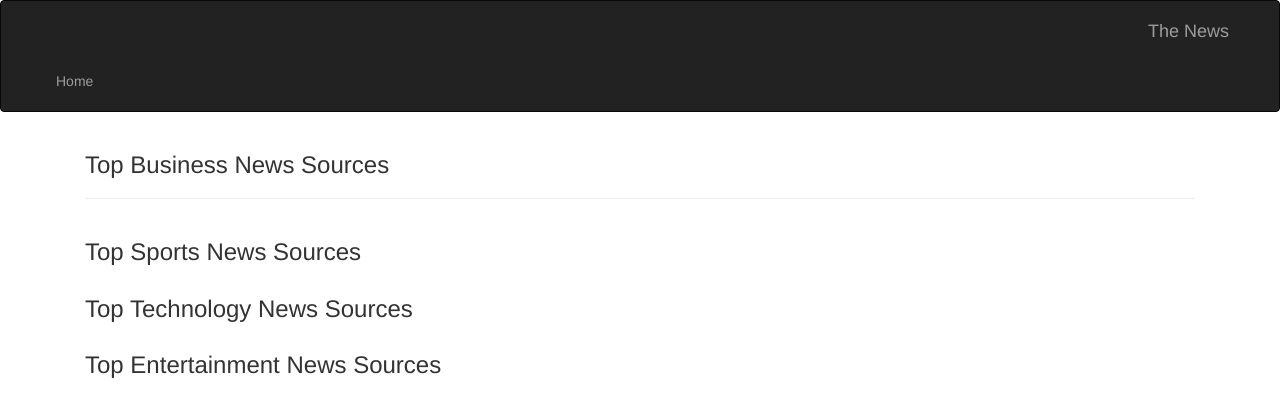
After one commit to rosa1-maker/The-news, a Flask app: template app/templates/index.html in a window 1280 px wide. The commit adds this page. Shown: the top 417 px of the page. Run offline with Flask 2, Linux system fonts and the light colour scheme; the template is opened without the code that fills it, so the values that code supplies are empty; some libraries are stand-ins or nearby versions.

Commit message:
removed bugs

```diff
--- a/app/main/errors.py
+++ b/app/main/errors.py
@@ -6,4 +6,4 @@ def four_Ow_four(error):
     '''
     Function to render the 404 error page
     '''
-    return render_template('f	# news = get_news()ourOwfour.html'),404
+    return render_template('fourOwfour.html'),404
--- a/app/main/views.py
+++ b/app/main/views.py
@@ -14,7 +14,7 @@ def index():
 	entertainment_news = get_news('entertainment')
 	title = "News Highlighter"
 
-	return render_template('index.html', news =news,sports_news = sports_sources,technology_news = technology_news,entertainment_news = entertainment_news)
+	return render_template('index.html', news=news,sports_news = sports_news,technology_news = technology_news,entertainment_news = entertainment_news)
 
 
 @main.route('/news/<id>')
@@ -25,4 +25,4 @@ def articles(id):
 	articles = get_articles(id)
 	title = f'News | {id}'
 
-	return render_template('articles.html',title= title,articles = articles)
+	return render_template('news-articles.html',title= title,articles = articles)
--- a/app/models.py
+++ b/app/models.py
@@ -5,7 +5,6 @@ class News:
 
     def __init__(self, id,name,description,url,category,country,language):
         self.id =id
-        self.title = title
         self.name =name
         self.description = description
         self.url = url
--- a/app/index.html
+++ b/app/templates/base.html
@@ -6,8 +6,15 @@
     <meta http-equiv="X-UA-Compatible" content="ie=edge">
     <title>Document</title>
     <link href="https://fonts.googleapis.com/css?family=Merriweather|Roboto+Condensed&display=swap" rel="stylesheet">
+    <link rel="stylesheet" href="https://stackpath.bootstrapcdn.com/bootstrap/4.3.1/css/bootstrap.min.css" integrity="sha384-ggOyR0iXCbMQv3Xipma34MD+dH/1fQ784/j6cY/iJTQUOhcWr7x9JvoRxT2MZw1T" crossorigin="anonymous">
+
+
 </head>
 <body>
-    <h1><span>T</span>HE <span>N</span>EWS</h1>
+    {% extends 'bootstrap/base.html'%}
+<!-- Navbar block  -->
+{% block navbar %}
+    {% include 'navbar.html' %}
+{% endblock %}
 </body>
 </html>
--- /dev/null
+++ b/app/templates/index.html
@@ -0,0 +1,42 @@
+<!DOCTYPE html>
+<html lang="en">
+<head>
+    <meta charset="UTF-8">
+    <meta name="viewport" content="width=device-width, initial-scale=1.0">
+    <meta http-equiv="X-UA-Compatible" content="ie=edge">
+    <title>Document</title>
+    <link rel="stylesheet" href="https://stackpath.bootstrapcdn.com/bootstrap/4.3.1/css/bootstrap.min.css" integrity="sha384-ggOyR0iXCbMQv3Xipma34MD+dH/1fQ784/j6cY/iJTQUOhcWr7x9JvoRxT2MZw1T" crossorigin="anonymous">
+
+</head>
+<body>
+    {% extends 'base.html'%}
+{% import 'macros.html' as macro %}
+
+{% block content%}
+<div class="container">
+		<!-- Business News Section  -->
+        <h3> Top Business News Sources</h3>
+        <hr>
+
+        {{ macro.displaySourceList(news)}}
+
+         <h3> Top Sports News Sources</h3>
+
+         {{ macro.displaySourceList(news)}}
+
+         <h3> Top Technology News Sources</h3>
+
+         {{ macro.displaySourceList(news)}}
+
+
+         <h3> Top Entertainment News Sources</h3>
+
+         {{ macro.displaySourceList(news)}}
+
+
+</div>
+
+
+{%endblock%}
+</body>
+</html>
--- /dev/null
+++ b/app/templates/macros.html
@@ -0,0 +1,29 @@
+ {% macro displaySourceList(news_list) %}
+
+ <div class="row">
+
+     {% for news in news_list %}
+     <div class="col-md-3">
+
+         <div class="panel panel-default">
+             <div class="panel-heading">
+                 <a href="/news/{{news.id}}">
+                     {{ news.name}}
+                 </a>
+             </div>
+             <div class="panel-body">
+                 <p>
+                     {{ news.description |truncate(100)}}
+
+                 </p>
+                 <a href="/news/{{news.id}}" class="btn btn-success btn-sm">Visit {{news.name}}</a>
+             </div>
+
+
+         </div>
+     </div>
+     {% endfor %}
+
+ </div>
+
+ {% endmacro %}
--- a/app/templetes/navbar.html
+++ b/app/templates/navbar.html
@@ -7,7 +7,7 @@
               <span class="icon-bar"></span>
               <span class="icon-bar"></span>
             </button>
-            <a class="navbar-brand" href="/"> The News</a>
+            <a class="navbar-brand" href="/" id="top"> The News</a>
         </div>
         <div class="navbar-collapse collapse">
             <ul class="nav navbar-nav">
--- a/app/templetes/news-articles.html
+++ b/app/templates/news-articles.html
@@ -2,15 +2,15 @@
 {% block content%}
 <div class="Container">
     <h2>Top News</h2>
-    {% fro article_row in article | batch(4)%}
+    {% for article_row in articles | batch(4)%}
 
       <div class="row">
 
         {% for article in article_row %}
-          <div class="col-md-3">
+          <div class="col-md-6" >
             <div class="thumbnails">
               <a href="{{article.url}}" target="_blank">
-                <img src="{{article.image}}" alt="{{article.title}}" class="image">
+                <img src="{{article.urlToImage}}" alt="{{article.title}}" width="600px" height="450px" >
               </a>
               <div class="caption">
                 <h4><a href="{{article.url}}" target="_blank">{{article.title |truncate(35)}}</a></h4>
--- a/config.py
+++ b/config.py
@@ -2,11 +2,10 @@ import os
 
 class Config:
 
-    NEWS_NEWS_BASE_URL = 'https://newsapi.org/v2/sources?language=en$category={}&apiKey={}'
-    ARTICLES_BASE_URL = 'https://newsapi.org/v2/everything?language=en$category={}&apiKey={}'
+    NEWS_NEWS_BASE_URL = 'https://newsapi.org/v2/sources?language=en&category={}&apiKey={}'
+    ARTICLES_BASE_URL = 'https://newsapi.org/v2/everything?language=en&sources={}&apiKey={}'
     NEWS_API_KEY = os.environ.get('NEWS_API_KEY')
     SECRET_KEY = os.environ.get('SECRET_KEY')
-
 
 class ProdConfig(Config):
     pass
```
Also changed, not shown: app/request.py (+7 -7 lines), app/templetes/base.html (deleted, +0 -17 lines), app/templetes/index.html (deleted, +0 -17 lines), app/templetes/macros.html (deleted, +0 -32 lines), styles.css (+17 -1 lines), app/templates/fourOwfour.html (renamed from app/templetes/404.html), 1 other file.
